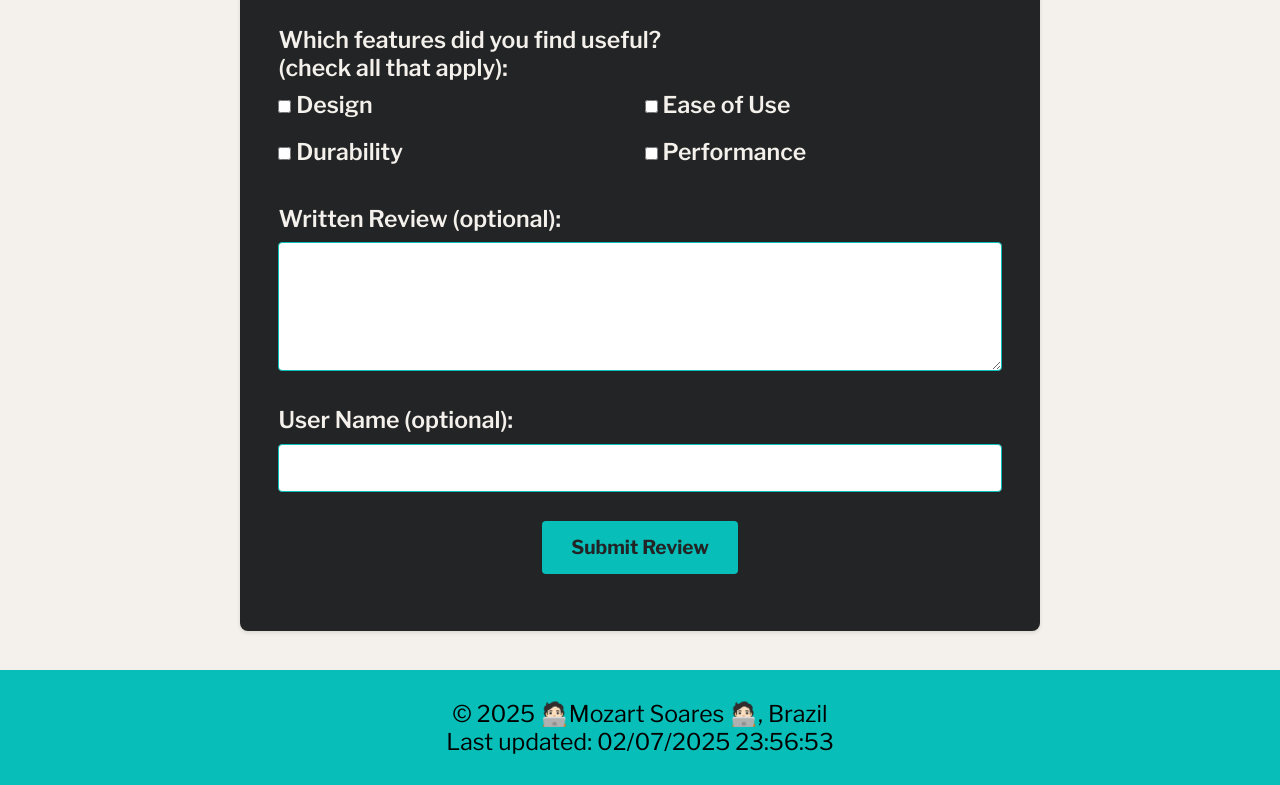
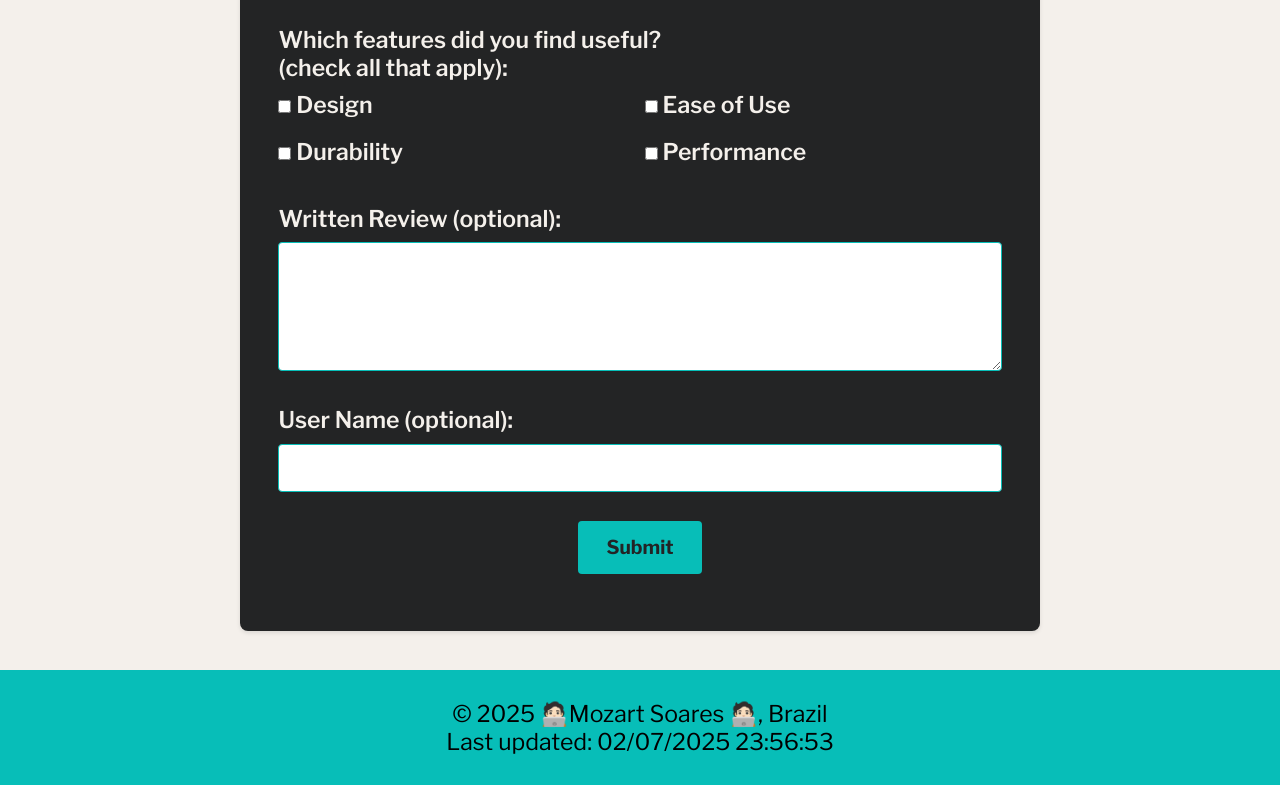
Before and after one commit to MozartSoares/wdd131, a plain HTML site: page form.html in a window 1280 px wide. Shown: the part 499-1284 px from the top of the page. Drawn offline with nearby package versions, Linux system fonts and the light colour scheme.

Commit message:
fix:typo

```diff
--- a/form.html
+++ b/form.html
@@ -84,7 +84,7 @@
       <input type="text" id="username" name="user">
     </div>
     <div class="rating-container">
-      <input type="submit" value="Submit Review" class="submit-btn">
+      <input type="submit" value="Submit" class="submit-btn">
     </div>
   </fieldset>
 </form>
```
